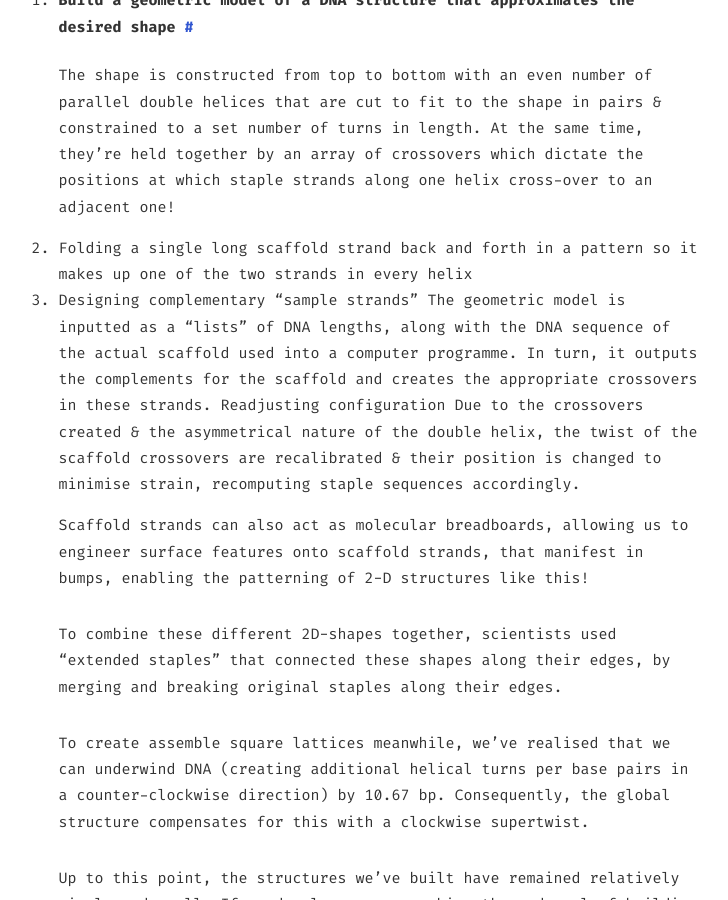
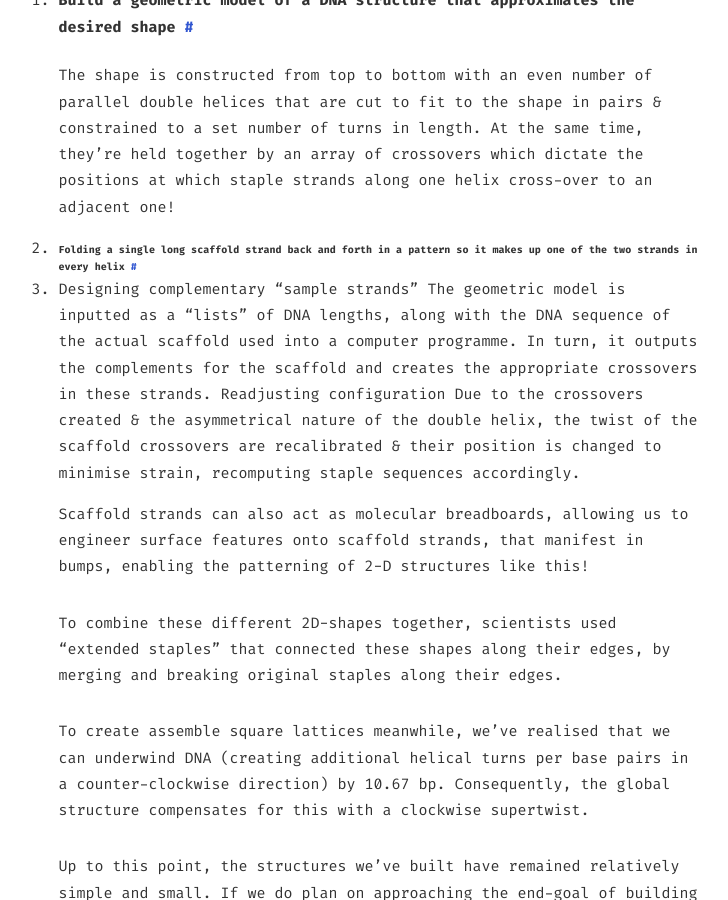
Before and after one commit to stackbit-projects/green-plankton-00834, a Jekyll site: the page built from _posts/2019-08-31-difference-between-font-formats.md, in a window 1280 px wide and 900 px high, scrolled down 2269 px. Shown: the whole window, without its empty margins (259-987 px from the left). Built offline with Jekyll 4.4.1, drawn with Linux system fonts in a browser that asks for light colours.

```diff
--- a/_posts/2019-08-31-difference-between-font-formats.md
+++ b/_posts/2019-08-31-difference-between-font-formats.md
@@ -54,9 +54,9 @@ To take it one step further, DNA origami works by using long template strand --
 Incredibly, the structures achieved are often also the most stable, as the predictability of complementary base-pairing & its programmability means that the scaffold & DNA strands are likely to self - assemble into its lowest energy state.
 
 This concept was first demonstrated in a paper “Folding DNA to create nanoscale shapes and patterns”, which involved 4 key steps:
-1. #### Build a geometric model of a DNA structure that approximates the desired shape
+1. ##### Build a geometric model of a DNA structure that approximates the desired shape
 The shape is constructed from top to bottom with an even number of parallel double helices that are cut  to fit to the shape in pairs & constrained to a set number of turns in length. At the same time, they’re held together by an array of crossovers which dictate the positions at which staple strands along one helix cross-over to an adjacent one!
-2. Folding a single long scaffold strand back and forth in a pattern so it makes up one of the two strands in every helix
+2. ###### Folding a single long scaffold strand back and forth in a pattern so it makes up one of the two strands in every helix
 3. Designing complementary “sample strands”
 The geometric model is inputted as a “lists” of DNA lengths, along with the DNA sequence of the actual scaffold used into a computer programme. In turn, it outputs the complements for the scaffold and creates the appropriate crossovers in these strands.
 Readjusting configuration
```
